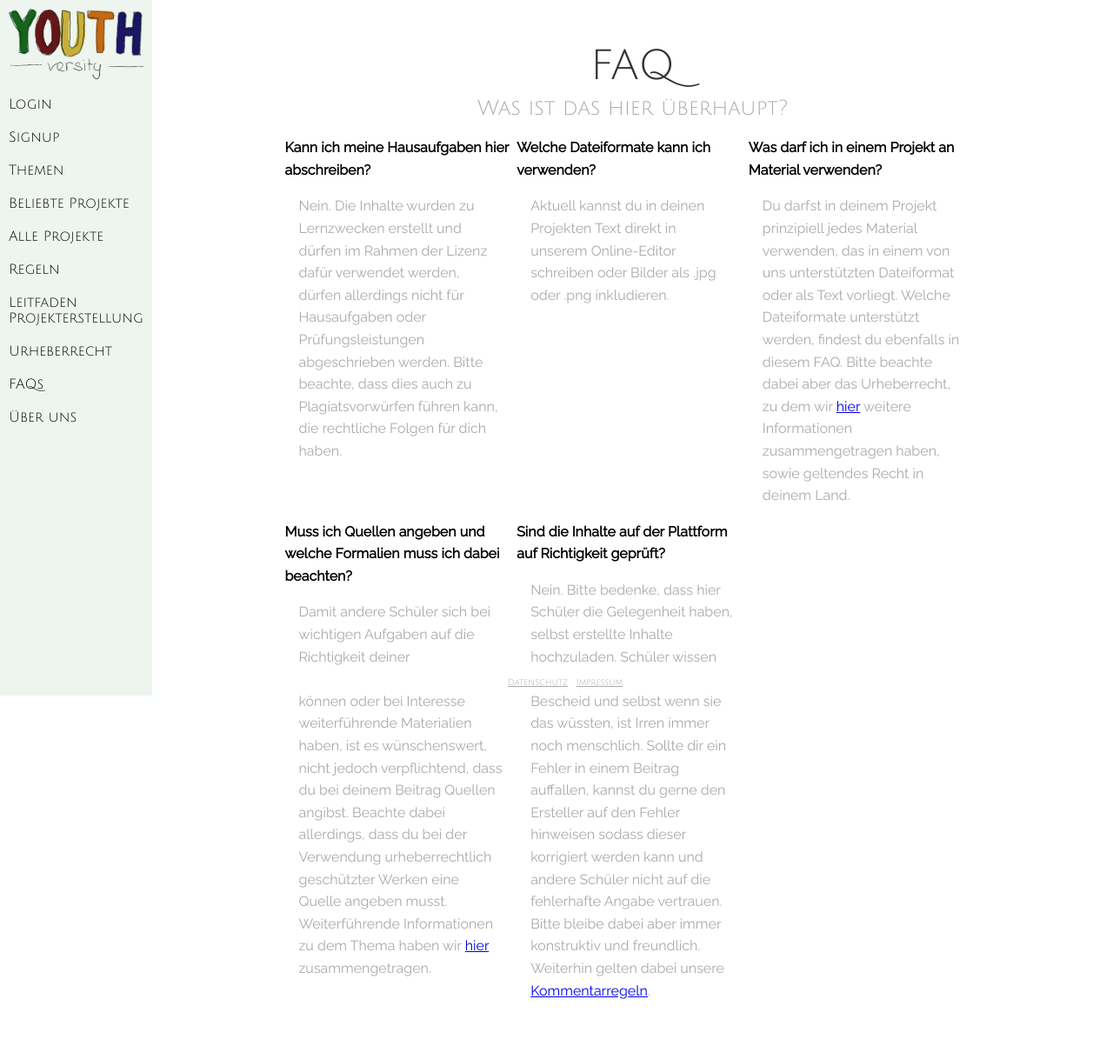
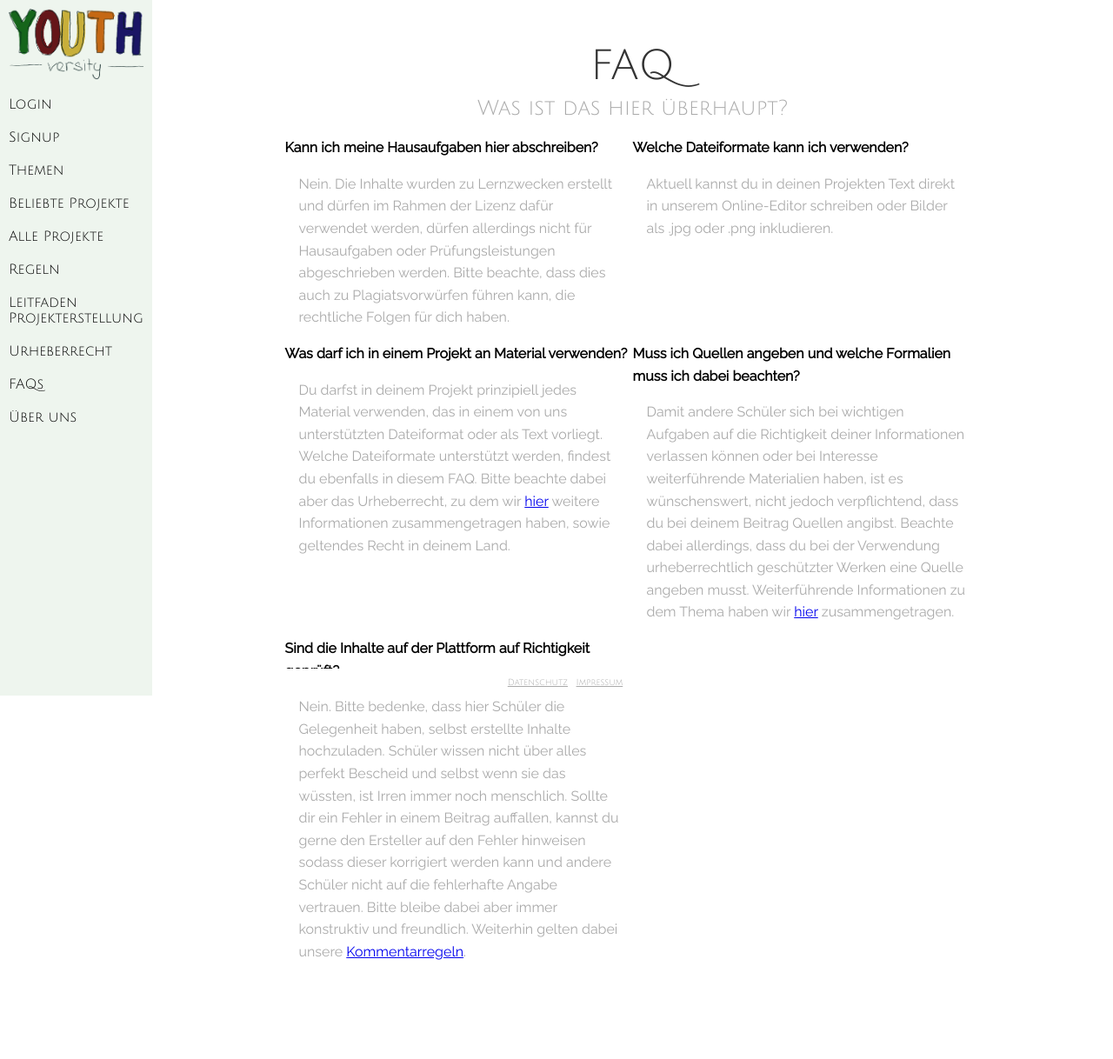
Before and after one commit to 61a58e50be/youthversity, a Django app: page /faq/ in a window 1280 px wide. Shown: the whole page at 87% size. After the commit the page ends 1104 px from the top, so only its background shows below. Run offline with Django 3.2, Linux system fonts and the light colour scheme.

Commit message:
faw is now halfed instead of thirded

```diff
--- a/youthversity/backend/templates/faq.html
+++ b/youthversity/backend/templates/faq.html
@@ -8,7 +8,7 @@
 <div class="content">
 
   <div class="pure-g">
-    <div class="pure-u-1 pure-u-sm-1-3">
+    <div class="pure-u-1 pure-u-sm-1-2">
       <div class="youthversity-faq-box">
         <div class="youthversity-faq-box">
           <label class="youthversity-faq-title">
@@ -21,7 +21,7 @@
         </div>
       </div>
     </div>
-    <div class="pure-u-1 pure-u-sm-1-3">
+    <div class="pure-u-1 pure-u-sm-1-2">
       <div class="youthversity-faq-box">
         <label class="youthversity-faq-title">
           Welche Dateiformate kann ich verwenden?
@@ -31,7 +31,7 @@
         </div>
       </div>
     </div>
-    <div class="pure-u-1 pure-u-sm-1-3">
+    <div class="pure-u-1 pure-u-sm-1-2">
       <div class="youthversity-faq-box">
         <label class="youthversity-faq-title">
           Was darf ich in einem Projekt an Material verwenden?
@@ -42,7 +42,7 @@
         </div>
       </div>
     </div>
-    <div class="pure-u-1 pure-u-sm-1-3">
+    <div class="pure-u-1 pure-u-sm-1-2">
       <div class="youthversity-faq-box">
         <label class="youthversity-faq-title">
           Muss ich Quellen angeben und welche Formalien muss ich dabei beachten?
@@ -54,7 +54,7 @@
         </div>
       </div>
     </div>
-    <div class="pure-u-1 pure-u-sm-1-3">
+    <div class="pure-u-1 pure-u-sm-1-2">
       <div class="youthversity-faq-box">
         <label class="youthversity-faq-title">
           Sind die Inhalte auf der Plattform auf Richtigkeit geprüft?
```
